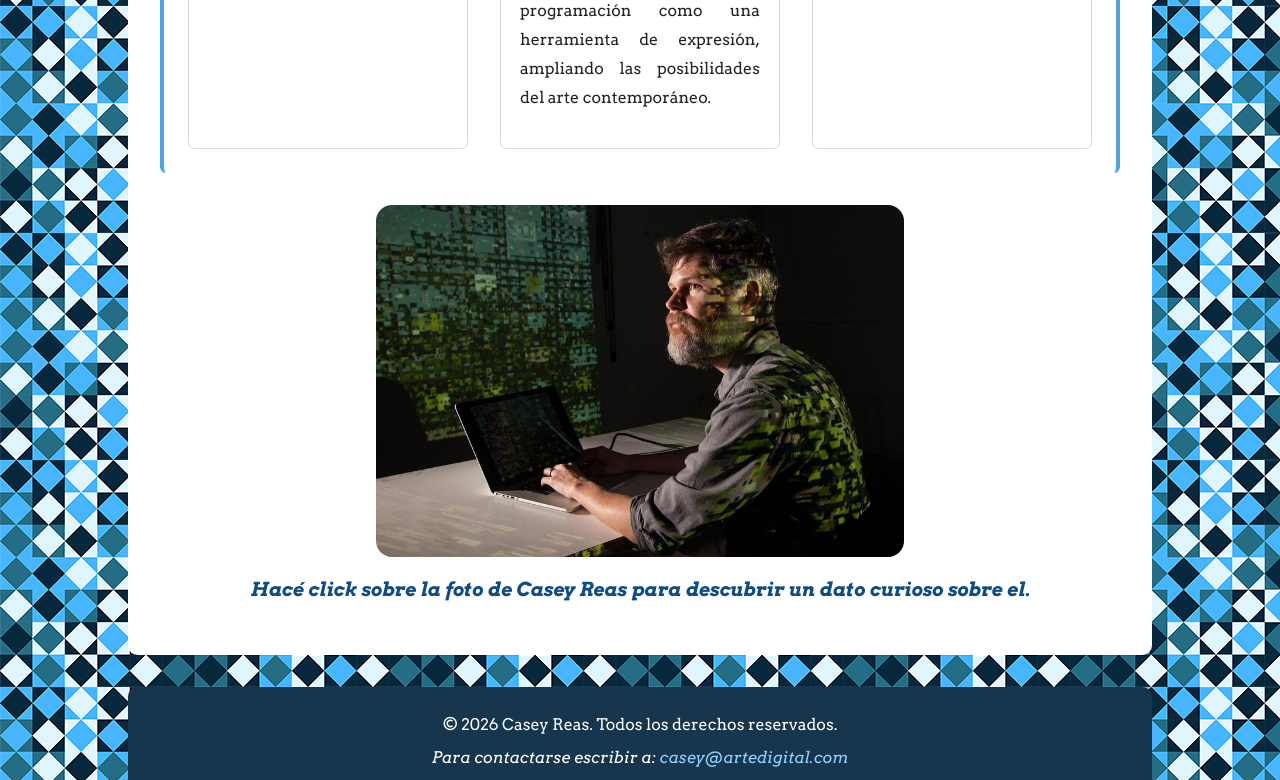
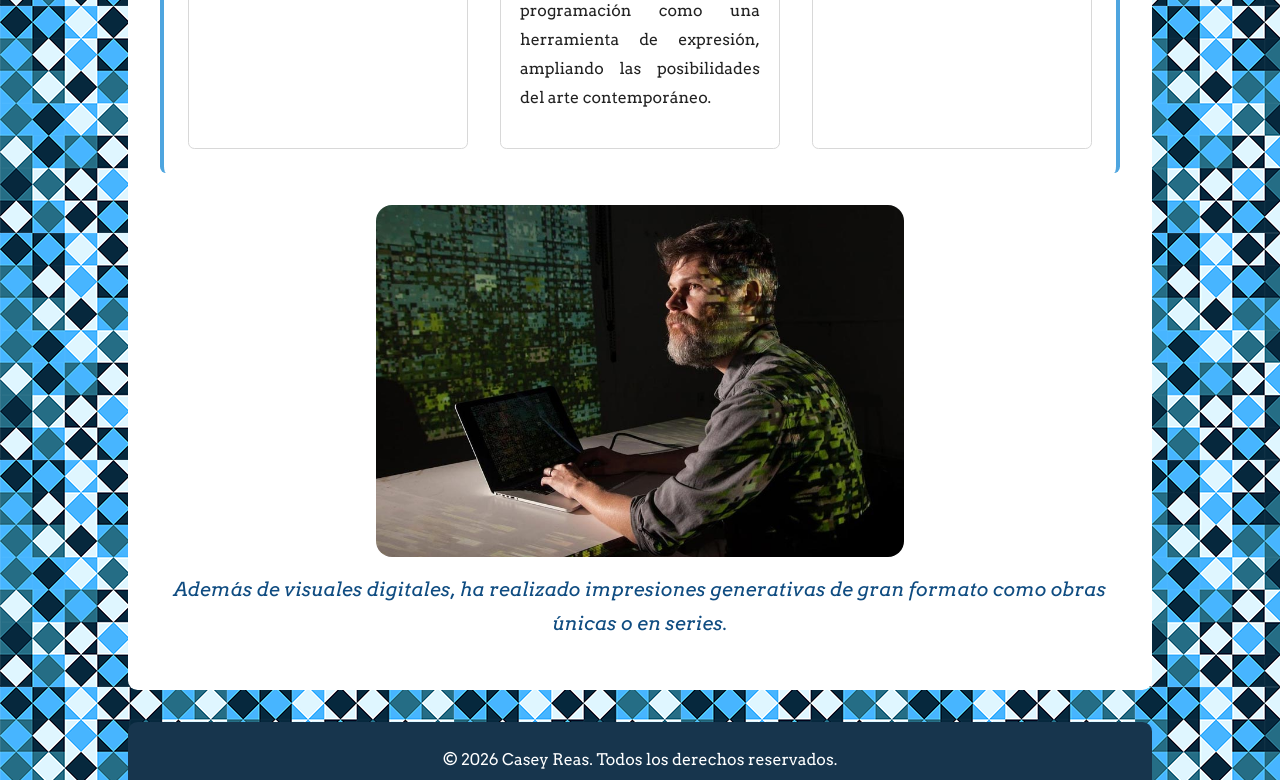
Before and after one commit to Melianiski/segundo-parcial-informatica, a plain HTML site: page index.html in a window 1280 px wide. Both pictures are taken after a click on the picture 640 px from the left and 1963 px from the top of the page. Shown: the part 1583-2363 px from the top of the page. Drawn offline with Linux system fonts and the light colour scheme.

Commit message:
Datos curiosos JS

```diff
--- a/index.html
+++ b/index.html
@@ -158,6 +158,9 @@
 
     </footer>
 
+    <!-- Script externo -->
+    <script src="js/curioso.js"></script>
+
 </body>
 
 </html>
--- /dev/null
+++ b/js/curioso.js
@@ -0,0 +1,45 @@
+// ==========================
+// Array con datos curiosos
+// ==========================
+
+let curiosidades = [
+    "Casey Reas es co-creador de Processing, un lenguaje de programación visual diseñado para artistas y estudiantes de diseño.",
+    "Junto a Ben Fry desarrolló Processing como una herramienta educativa en el MIT Media Lab en 2001.",
+    "Su obra artística se basa en la escritura de algoritmos que generan imágenes en constante cambio.",
+    "Está influenciado por el arte conceptual y sistemático, especialmente por las instrucciones visuales de Sol LeWitt.",
+    "Ha realizado exposiciones en museos como el MoMA, el Centre Pompidou y el ICA de Londres.",
+    "Muchas de sus obras son generadas en tiempo real, por lo que nunca se ven exactamente igual dos veces.",
+    "Publicó libros fundamentales sobre programación creativa como Processing: A Programming Handbook for Visual Designers and Artists.",
+    "Ha trabajado como profesor en el Departamento de Diseño de Medios en la UCLA (Universidad de California, Los Ángeles).",
+    "Explora el arte generativo como un proceso basado en reglas simples que producen resultados complejos y emergentes.",
+    "Además de visuales digitales, ha realizado impresiones generativas de gran formato como obras únicas o en series."
+]
+
+// ==========================
+// Captura de elementos
+// ==========================
+
+
+let foto = document.querySelector("#fotoReas")
+
+
+
+let dato = document.querySelector("#datoCurioso")
+
+
+
+// ==========================
+// Función que asigna un dato al elemento
+// ==========================
+
+function mostrarDatoAleatorio() {
+    let indiceAleatorio = Math.floor(Math.random() * curiosidades.length);
+    dato.textContent = curiosidades[indiceAleatorio];
+}
+
+
+// ==========================
+// Evento
+// ==========================
+
+foto.addEventListener("click", mostrarDatoAleatorio);
```
Also changed, not shown: img/galeria.jpg (added), img/galeria1.jpg (added), img/galeria2.jpg (added), img/galeria3.jpg (added), img/galeria4.jpg (added), img/galeria5.jpg (added), img/galeria6.jpg (added), img/galeria7.jpg (added), img/galeria8.jpg (added), js/galeria.js (added).
